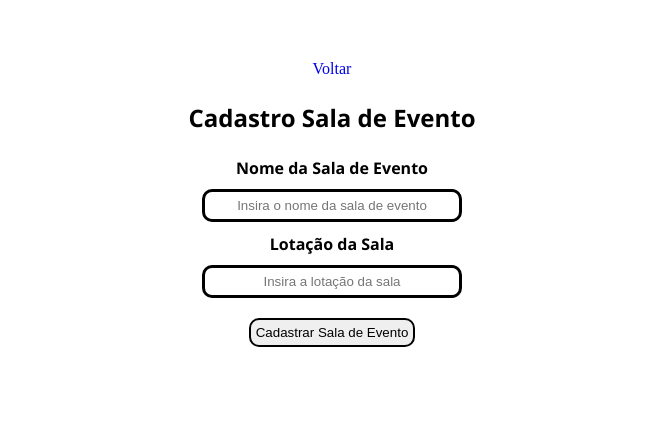
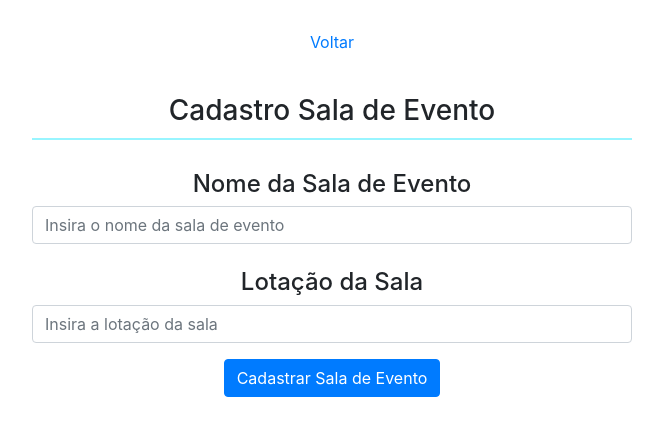
Before and after one commit to ViniciusFuhrBorba/desafio-de-programacao-godev, a Vue app: page /cadastroSalasEvento in a window 1280 px wide. Shown: the top 436 px of the page, without its empty margins (308-971 px from the left). Built offline with nearby package versions, Linux system fonts and the light colour scheme; no server answers.

Commit message:
Instalação do bootstrap e estilização das telas

```diff
--- a/package.json
+++ b/package.json
@@ -9,8 +9,10 @@
   },
   "dependencies": {
     "axios": "^0.21.1",
+    "bootstrap": "^4.6.0",
+    "bootstrap-vue": "^2.21.2",
     "core-js": "^3.6.5",
-    "vue": "^2.6.11",
+    "vue": "^2.6.12",
     "vue-router": "^3.5.1",
     "vuex": "^3.6.2"
   },
--- a/src/components/CadastroCafe.vue
+++ b/src/components/CadastroCafe.vue
@@ -1,31 +1,69 @@
 <template>
-  <div class="cadastro-cafe">
+  <div class="container">
     <div>
       <a class="itens-header" href="/">Voltar</a>
     </div>
-    <div class="placeholders">
-      <h2 id="cadastro">Cadastro Espaço Café</h2>
+    <div class="elementosCadastroCafe">
+      <h3 class="tituloCadastroCafe">Cadastro Espaço Café</h3>
       <div>
         <h4>Nome do Café</h4>
+        <div class="input-group mb-4">
           <input
             type="text"
-          class="placeholder"
             placeholder="Insira o nome do espaço café"
             v-model="nomeCafe"
+            class="form-control"
+            aria-label="Sizing example input"
+            aria-describedby="inputGroup-sizing-default"
           />
+        </div>
       </div>
       <div>
         <h4>Lotação do Café</h4>
+        <div class="input-group mb-4">
           <input
             type="text"
-          class="placeholder"
             placeholder="Insira a lotação do espaço café"
             v-model="lotacaoCafe"
+            class="form-control"
+            aria-label="Sizing example input"
+            aria-describedby="inputGroup-sizing-default"
           />
         </div>
-      <button id="buttonCadastrarParticipante" @click="cadastrarCafe">
+      </div>
+      <button
+        class="btn btn-primary"
+        id="buttonCadastrarCafe"
+        @click="cadastrarCafe"
+      >
         Cadastrar Espaço Café
       </button>
+      <div class="alert alert-success" role="alert" v-if="this.verificaFinal">
+        Espaço Café cadastrado com Sucesso!
+      </div>
+      <div
+        class="alert alert-danger"
+        role="alert"
+        v-if="this.verificacaoCampos"
+      >
+        Por favor preencha todos os campos acima
+      </div>
+      <div
+        class="alert alert-danger"
+        role="alert"
+        v-if="this.verificarQuantidade"
+      >
+        <h4 class="alert-heading">Erro ao Cadastrar</h4>
+        <p>Quantidade limite de espaços café excedida</p>
+      </div>
+      <div
+        class="alert alert-danger"
+        role="alert"
+        v-if="this.verificaMediaLotacao"
+      >
+        <h4 class="alert-heading">Erro ao Cadastrar</h4>
+        <p>Quantidade limite de cafés excedida</p>
+      </div>
     </div>
   </div>
 </template>
@@ -38,8 +76,10 @@ export default {
       nomeCafe: "",
       lotacaoCafe: "",
       verificacaoCampos: false,
+      verificarQuantidade: false,
+      verificaMediaLotacao: false,
+      verificaFinal: false,
       allCafes: [],
-      verificarQuantidade: false,
       allSalas: [],
       lotacaoTotal: 0,
       mediaLotacao: 0,
@@ -47,10 +87,13 @@ export default {
   },
   methods: {
     cadastrarCafe: function () {
+      this.verificarQuantidade = false;
+      this.verificaMediaLotacao = false;
+      this.verificaFinal = false;
+      this.verificacaoCampos = false;
       if (this.nomeCafe != "" && this.lotacaoCafe != "") {
         if (this.allCafes.length >= 2) {
           this.verificarQuantidade = true;
-          console.log("Quantidade limite de espaços de café excedida");
         } else {
           if (this.allSalas.length < 2) {
             console.log(
@@ -58,9 +101,8 @@ export default {
             );
           } else {
             if (this.lotacaoCafe < this.mediaLotacao) {
-              console.log(
-                `A lotação da sala deve ser igual ou superior a ${this.mediaLotacao}`
-              );
+              this.verificaMediaLotacao = true;
+              console.log();
             } else {
               axios
                 .post("http://localhost:55560/api/cafes", {
@@ -69,14 +111,13 @@ export default {
                 })
                 .then((res) => {
                   console.log(res.data);
-                  location.reload();
                 });
+              this.verificaFinal = true;
             }
           }
         }
       } else {
         this.verificacaoCampos = true;
-        console.log(this.verificacaoCampos);
       }
     },
   },
@@ -113,33 +154,28 @@ export default {
 </script>
 
 <style>
-.cadastro-cafe {
+.container {
   text-align: center;
-  margin-top: 60px;
+  margin-top: 30px;
 }
-.placeholders {
-  width: 500px;
-  height: 270px;
+.elementosCadastroCafe {
+  height: auto;
+  width: 600px;
+  text-align: center;
   margin: 40px auto;
-  border-radius: 50px;
-  text-align: center;
-  line-height: 0;
-  font-family: "Segoe UI", Tahoma, Geneva, Verdana, sans-serif;
 }
-input {
-  outline: none;
-  border-radius: 10px;
-  border: 3px solid;
-  height: 25px;
-  width: 250px;
+.tituloCadastroCafe {
+  margin-bottom: 30px;
 }
-#cadastro {
-  margin-bottom: 50px;
+#buttonCadastrarCafe {
+  margin-bottom: 10px;
 }
-#buttonCadastrarParticipante {
-  margin-top: 20px;
-  padding: 5px;
-  border-radius: 10px;
-  border: 2px solid;
+h3::after {
+  content: " ";
+  display: block;
+  width: 100%;
+  height: 2px;
+  margin-top: 10px;
+  background-color: #98f5ff;
 }
 </style>
--- a/src/components/CadastroParticipante.vue
+++ b/src/components/CadastroParticipante.vue
@@ -1,31 +1,39 @@
 <template>
-  <div class="cadastro-participante">
+  <div class="container">
     <div>
       <a class="itens-header" href="/">Voltar</a>
     </div>
-    <div class="placeholders">
-      <h2 id="cadastro">Cadastro Participante</h2>
+    <div class="elementosCadastroParticipante">
+      <h3 class="tituloCadastroParticipante">Cadastro Participante</h3>
       <div>
         <h4>Nome do Participante</h4>
+        <div class="input-group mb-4">
           <input
             type="text"
-          class="placeholder"
             placeholder="Insira o nome do participante"
             v-model="nomeParticipante"
+            class="form-control"
+            aria-label="Sizing example input"
+            aria-describedby="inputGroup-sizing-default"
           />
+        </div>
       </div>
       <div>
         <h4>Sobrenome do Participante</h4>
+        <div class="input-group mb-4">
           <input
             type="text"
-          class="placeholder"
-          placeholder="Insira o nome do participante"
+            placeholder="Insira o sobrenome do participante"
             v-model="sobrenomeParticipante"
+            class="form-control"
+            aria-label="Sizing example input"
+            aria-describedby="inputGroup-sizing-default"
           />
+        </div>
       </div>
       <div>
         <h4>Selecione uma Sala para o participante</h4>
-        <select v-model="salaSel">
+        <select class="form-control mb-4" v-model="salaSel">
           <option value="0" selected disabled>Selecione uma Sala</option>
           <option
             v-for="salas in allSalas"
@@ -38,7 +46,7 @@
       </div>
       <div>
         <h4>Selecione um Espaço de Café para o Participante</h4>
-        <select v-model="cafeSel">
+        <select class="form-control" v-model="cafeSel">
           <option value="0" selected disabled>
             Selecione um Espaço de Café
           </option>
@@ -51,9 +59,29 @@
           </option>
         </select>
       </div>
-      <button id="buttonCadastrarParticipante" @click="cadastrarParticipante">
+      <button
+        id="buttonCadastrarParticipante"
+        class="btn btn-primary"
+        @click="cadastrarParticipante"
+      >
         Cadastrar Participante
       </button>
+      <div class="alert alert-success" role="alert" v-if="this.verificaFinal">
+        Participante cadastrado com Sucesso!
+      </div>
+      <div
+        class="alert alert-danger"
+        role="alert"
+        v-if="this.verificaFinalError"
+      >
+        <h4 class="alert-heading">Erro ao Cadastrar</h4>
+        <p>Não foi possível cadastrar o participante pois</p>
+        <p>a lotação das salas ou dos espaços de café foram excedidas</p>
+      </div>
+      <div class="alert alert-danger" role="alert" v-if="this.verificaCampos">
+        <h4 class="alert-heading">Erro ao Cadastrar</h4>
+        <p>Por favor preencha todos os campos acima</p>
+      </div>
     </div>
   </div>
 </template>
@@ -84,6 +112,8 @@ export default {
       lotacaoSala2Alterar: 0,
       lotacaoCafeAlterar: [],
       lotacaoSalaAlterar: [],
+      verificaFinal: false,
+      verificaFinalError: false,
     };
   },
   methods: {
@@ -666,9 +696,7 @@ export default {
               }
             }
           } else {
-            console.log(
-              "Não foi possível cadastrar o participante pois a lotação das salas ou dos espaços de café foram excedidas"
-            );
+            this.verificaFinalError = true;
             this.recarregarPagina();
           }
         }
@@ -705,33 +733,28 @@ export default {
 </script>
 
 <style>
-.cadastro-participante {
+.container {
   text-align: center;
-  margin-top: 60px;
+  margin-top: 30px;
 }
-.placeholders {
-  width: 500px;
-  height: 270px;
+.elementosCadastroParticipante {
+  height: auto;
+  width: 600px;
+  text-align: center;
   margin: 40px auto;
-  border-radius: 50px;
-  text-align: center;
-  line-height: 0;
-  font-family: "Segoe UI", Tahoma, Geneva, Verdana, sans-serif;
 }
-input {
-  outline: none;
-  border-radius: 10px;
-  border: 3px solid;
-  height: 25px;
-  width: 250px;
-}
-#cadastro {
-  margin-bottom: 50px;
+.tituloCadastroParticipante {
+  margin-bottom: 30px;
 }
 #buttonCadastrarParticipante {
-  margin-top: 20px;
-  padding: 5px;
-  border-radius: 10px;
-  border: 2px solid;
+  margin-bottom: 10px;
+}
+h3:after {
+  content: " ";
+  display: block;
+  width: 100%;
+  height: 2px;
+  margin-top: 10px;
+  background-color: #98f5ff;
 }
 </style>
--- a/src/components/CadastroSalasEventos.vue
+++ b/src/components/CadastroSalasEventos.vue
@@ -1,31 +1,61 @@
 <template>
-  <div class="cadastro-salas-eventos">
+  <div class="container">
     <div>
       <a class="itens-header" href="/">Voltar</a>
     </div>
-    <div class="placeholders">
-      <h2 id="cadastro">Cadastro Sala de Evento</h2>
+    <div class="elementosCadastroSala">
+      <h3 class="tituloCadastroSala">Cadastro Sala de Evento</h3>
       <div>
         <h4>Nome da Sala de Evento</h4>
+        <div class="input-group mb-4">
           <input
             type="text"
-          class="placeholder"
             placeholder="Insira o nome da sala de evento"
             v-model="nomeSala"
+            class="form-control"
+            aria-label="Sizing example input"
+            aria-describedby="inputGroup-sizing-default"
           />
+        </div>
       </div>
       <div>
         <h4>Lotação da Sala</h4>
+        <div class="input-group mb-3">
           <input
             type="text"
-          class="placeholder"
             placeholder="Insira a lotação da sala"
             v-model="lotacaoSala"
+            class="form-control"
+            aria-label="Sizing example input"
+            aria-describedby="inputGroup-sizing-default"
           />
         </div>
-      <button id="buttonCadastrarParticipante" @click="cadastrarSala">
+      </div>
+      <button
+        id="buttonCadastrarSala"
+        class="btn btn-primary"
+        @click="cadastrarSala"
+      >
         Cadastrar Sala de Evento
       </button>
+      <div class="alert alert-success" role="alert" v-if="this.verificaFinal">
+        Sala de Evento cadastrada com Sucesso!
+      </div>
+      <div
+        class="alert alert-danger"
+        role="alert"
+        v-if="this.verificacaoCampos"
+      >
+        Por favor preencha todos os campos acima
+      </div>
+      <div
+        class="alert alert-danger"
+        role="alert"
+        v-if="this.verificarQuantidade"
+      >
+        <h4 class="alert-heading">Erro ao Cadastrar</h4>
+        <p>Quantidade limite de salas excedida</p>
+      </div>
     </div>
   </div>
 </template>
@@ -40,18 +70,18 @@ export default {
       verificacaoCampos: false,
       allSalas: [],
       verificarQuantidade: false,
+      verificaFinal: false,
     };
   },
   methods: {
     cadastrarSala: function () {
-      //verifica os campos
-      if (this.nomeSala != "" && this.lotacaoSala != "") {
-        //limitacao
+      if (this.nomeSala == "" && this.lotacaoSala == "") {
+        this.verificacaoCampos = true;
+      } else {
         if (this.allSalas.length >= 2) {
           this.verificarQuantidade = true;
           console.log("Quantidade limite de salas excedida");
         } else {
-          //acrescenta
           axios
             .post("http://localhost:55560/api/salas", {
               nome: this.nomeSala,
@@ -61,51 +91,42 @@ export default {
               console.log(res.data);
               location.reload();
             });
-
+          this.verificaFinal = true;
         }
-      } else {
-        this.verificacaoCampos = true;
-        console.log(this.verificacaoCampos);
       }
     },
   },
   mounted() {
     axios.get("http://localhost:55560/api/salas").then((resp) => {
-      (this.allSalas = resp.data), console.log(this.allSalas);
+      this.allSalas = resp.data;
     });
   },
 };
 </script>
 
 <style>
-.cadastro-salas-eventos {
+.container {
   text-align: center;
-  margin-top: 60px;
+  margin-top: 30px;
 }
-.placeholders {
-  width: 500px;
-  height: 270px;
+.elementosCadastroSala {
+  height: auto;
+  width: 600px;
+  text-align: center;
   margin: 40px auto;
-  border-radius: 50px;
-  text-align: center;
-  line-height: 0;
-  font-family: "Segoe UI", Tahoma, Geneva, Verdana, sans-serif;
 }
-input {
-  outline: none;
-  border-radius: 10px;
-  border: 3px solid;
-  height: 25px;
-  width: 250px;
-  text-align: center;
+.tituloCadastroSala {
+  margin-bottom: 30px;
 }
-#cadastro {
-  margin-bottom: 50px;
+#buttonCadastrarSala {
+  margin-bottom: 10px;
 }
-#buttonCadastrarParticipante {
-  margin-top: 20px;
-  padding: 5px;
-  border-radius: 10px;
-  border: 2px solid;
+h3:after {
+  content: " ";
+  display: block;
+  width: 100%;
+  height: 2px;
+  margin-top: 10px;
+  background-color: #98f5ff;
 }
 </style>
--- a/src/components/PesquisaGeral.vue
+++ b/src/components/PesquisaGeral.vue
@@ -6,12 +6,17 @@
     <div class="pesquisaGeral">
       <div class="pesquisa1">
         <h2 id="pesquisa">Pesquisar Participante</h2>
-        <input
-          type="text"
-          placeholder="Digite o nome do participante"
-          v-model="pesquisaParticipante"
-        />
-        <table>
+        <div class="input-group mb-3">
+          <input
+            type="text"
+            placeholder="Digite o nome do participante"
+            v-model="pesquisaParticipante"
+            class="form-control"
+            aria-label="Sizing example input"
+            aria-describedby="inputGroup-sizing-default"
+          />
+        </div>
+        <table class="content-table">
           <thead>
             <tr>
               <th>Nome do Participante</th>
@@ -39,7 +44,11 @@
       </div>
       <div class="pesquisa2">
         <h2 id="pesquisa">Pesquisar Sala de Evento</h2>
-        <select @change="carregarVetorSalas" v-model="salaSel">
+        <select
+          @change="carregarVetorSalas"
+          v-model="salaSel"
+          class="form-control mb-1"
+        >
           <option value="0" selected disabled>
             Selecione uma Sala de Evento
           </option>
@@ -51,7 +60,7 @@
             {{ salas.nome }}
           </option>
         </select>
-        <select v-model="etapaSel">
+        <select v-model="etapaSel" class="form-control mb-1">
           <option value="0" selected disabled>
             Selecione a Etapa desejada
           </option>
@@ -63,7 +72,7 @@
             {{ etapas.nome }}
           </option>
         </select>
-        <table v-if="this.etapaSel == 1">
+        <table v-if="this.etapaSel == 1" class="content-table">
           <thead>
             <tr>
               <th>Nome do Participante</th>
@@ -92,7 +101,7 @@
             </tr>
           </tbody>
         </table>
-        <table v-if="this.etapaSel == 2">
+        <table v-if="this.etapaSel == 2" class="content-table">
           <thead>
             <tr>
               <th>Nome do Participante</th>
@@ -124,7 +133,11 @@
       </div>
       <div class="pesquisa3">
         <h2 id="pesquisa">Pesquisar Espaço Café</h2>
-        <select @change="carregarVetorCafes" v-model="cafeSel">
+        <select
+          @change="carregarVetorCafes"
+          v-model="cafeSel"
+          class="form-control mb-1"
+        >
           <option value="0" selected disabled>
             Selecione um Espaço de Café
           </option>
@@ -136,7 +149,7 @@
             {{ cafes.nome }}
           </option>
         </select>
-        <select v-model="etapaSel2">
+        <select v-model="etapaSel2" class="form-control mb-1">
           <option value="0" selected disabled>
             Selecione a Etapa desejada
           </option>
@@ -148,7 +161,7 @@
             {{ etapas.nome }}
           </option>
         </select>
-        <table v-if="this.etapaSel2 == 1">
+        <table v-if="this.etapaSel2 == 1" class="content-table">
           <thead>
             <tr>
               <th>Nome do Participante</th>
@@ -177,7 +190,7 @@
             </tr>
           </tbody>
         </table>
-        <table v-if="this.etapaSel2 == 2">
+        <table v-if="this.etapaSel2 == 2" class="content-table">
           <thead>
             <tr>
               <th>Nome do Participante</th>
@@ -333,26 +346,67 @@ export default {
 .pesquisa1 {
   display: relative;
   margin-left: 0px;
-  border: solid black 1px;
   width: 600px;
   height: 700px;
   overflow: scroll;
-  overflow-x: hidden;
+  overflow-x: auto;
+  align-items: center;
 }
 .pesquisa2 {
   margin-left: 50px;
-  border: solid black 1px;
   width: 600px;
   height: 700px;
+  overflow: scroll;
+  overflow-x: auto;
 }
 .pesquisa3 {
   margin-left: 50px;
-  border: solid black 1px;
   width: 600px;
   height: 700px;
+  overflow: scroll;
+  overflow-x: auto;
 }
 .link {
+  padding: 20px;
+  text-decoration: none;
   text-align: center;
-  margin-top: 30px;
+}
+.content-table {
+  border-collapse: collapse;
+  margin: 10px auto;
+  font-size: 0.9em;
+  min-width: 400px;
+  border-radius: 5px 5px 0 0;
+  overflow: hidden;
+  box-shadow: 0 0 20px rgba(0, 0, 0, 0.15);
+}
+
+.content-table thead tr {
+  background-color: #98f5ff;
+  color: #000;
+  text-align: center;
+  font-weight: bold;
+}
+
+.content-table th,
+.content-table td {
+  padding: 12px 15px;
+}
+
+.content-table tbody tr {
+  border-bottom: 1px solid #dddddd;
+}
+
+.content-table tbody tr:nth-of-type(even) {
+  background-color: #f3f3f3;
+}
+
+.content-table tbody tr:last-of-type {
+  border-bottom: 2px solid #98f5ff;
+}
+
+.content-table tbody tr.active-row {
+  font-weight: bold;
+  color: #98f5ff;
 }
 </style>
```
Also changed, not shown: src/main.js (+7 -2 lines), 1 other file (tests, documents, lock files or other folders). Lines whose indentation alone changed are shown as unchanged.
